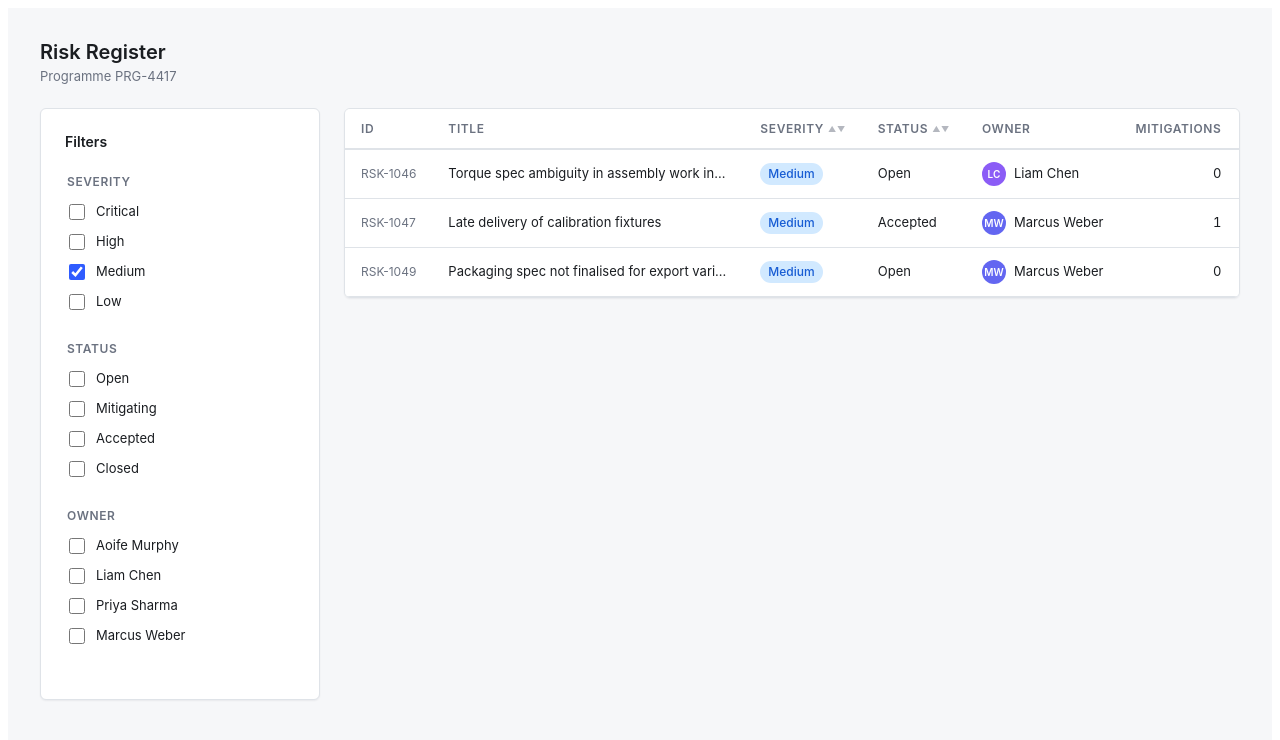
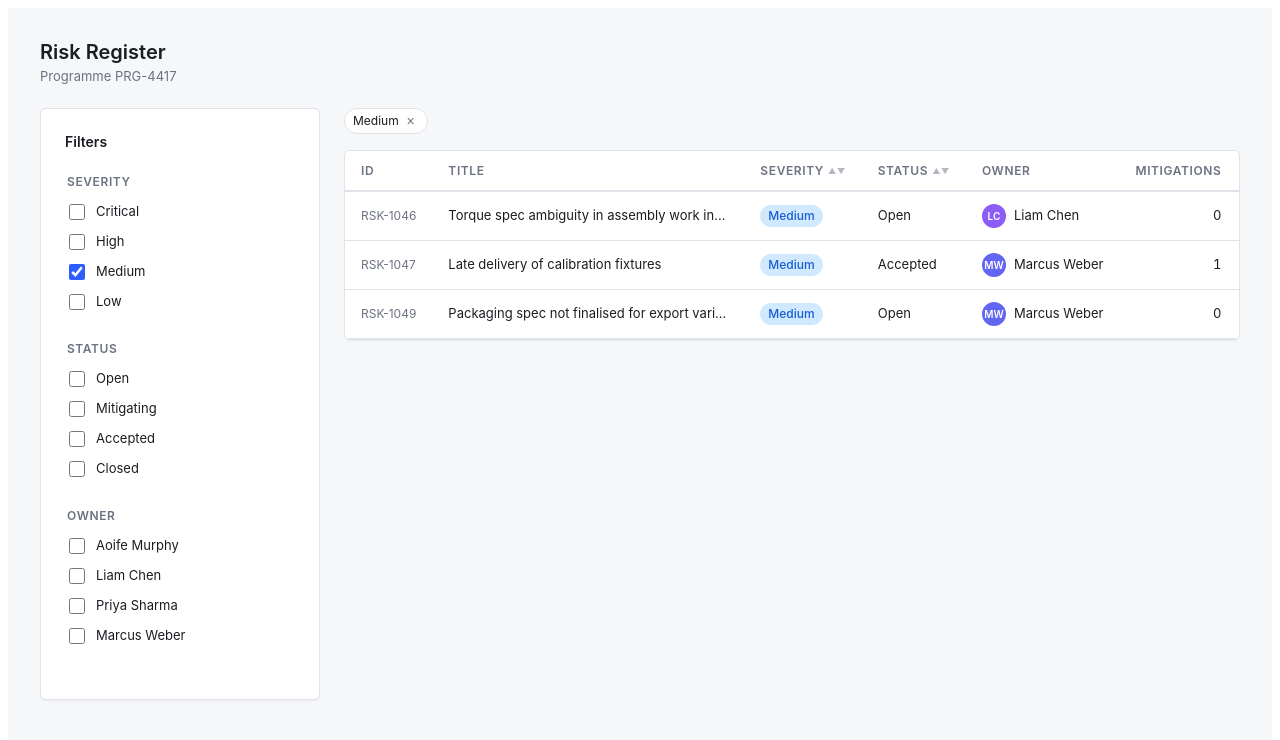
Before and after one commit to rjkant/Risk_Managment_Portal, a Vue app: page / in a window 1280 px wide. Both pictures are taken after a click on the label "Medium". Shown: the top 740 px of the page. Built offline with nearby package versions, Linux system fonts and the light colour scheme.

Commit message:
active filter chips + empty state

```diff
--- a/src/App.vue
+++ b/src/App.vue
@@ -4,14 +4,20 @@ import { useFilters } from '@/composables/useFilters'
 import { useSorting } from '@/composables/useSorting'
 import RiskTable from '@/components/table/RiskTable.vue'
 import FilterPanel from '@/components/filters/FilterPanel.vue'
+import ActiveFiltersBar from '@/components/common/ActiveFiltersBar.vue'
+import EmptyState from '@/components/common/EmptyState.vue'
 
 const { risks } = useRisks()
 const {
   filters,
+  activeFilters,
   filteredRisks,
+  hasActiveFilters,
   toggleSeverity,
   toggleStatus,
   toggleOwner,
+  removeFilter,
+  clearAll,
 } = useFilters(risks)
 const { sortColumn, sortDirection, sortedRisks, toggleSort } = useSorting(filteredRisks)
 </script>
@@ -32,11 +38,21 @@ const { sortColumn, sortDirection, sortedRisks, toggleSort } = useSorting(filter
         @toggle-owner="toggleOwner"
       />
       <main class="app__main">
+        <ActiveFiltersBar
+          :filters="activeFilters"
+          @remove="removeFilter"
+          @clear-all="clearAll"
+        />
         <RiskTable
+          v-if="sortedRisks.length > 0"
           :risks="sortedRisks"
           :sort-column="sortColumn"
           :sort-direction="sortDirection"
           @sort="toggleSort"
+        />
+        <EmptyState
+          v-else-if="hasActiveFilters"
+          @clear-filters="clearAll"
         />
       </main>
     </div>
--- /dev/null
+++ b/src/components/common/ActiveFiltersBar.vue
@@ -0,0 +1,63 @@
+<script setup lang="ts">
+import type { ActiveFilter } from '@/composables/useFilters'
+import FilterChip from './FilterChip.vue'
+
+defineProps<{
+  filters: ActiveFilter[]
+}>()
+
+const emit = defineEmits<{
+  remove: [filter: ActiveFilter]
+  clearAll: []
+}>()
+</script>
+
+<template>
+  <div v-if="filters.length > 0" class="active-filters">
+    <FilterChip
+      v-for="(filter, index) in filters"
+      :key="`${filter.type}-${filter.value}-${index}`"
+      :label="filter.label"
+      @remove="emit('remove', filter)"
+    />
+    <button
+      v-if="filters.length > 1"
+      class="active-filters__clear"
+      type="button"
+      @click="emit('clearAll')"
+    >
+      Clear all
+    </button>
+  </div>
+</template>
+
+<style scoped>
+.active-filters {
+  display: flex;
+  flex-wrap: wrap;
+  align-items: center;
+  gap: var(--space-2);
+  margin-bottom: var(--space-4);
+}
+
+.active-filters__clear {
+  padding: var(--space-1) var(--space-2);
+  background: none;
+  border: none;
+  color: var(--color-accent);
+  font-size: var(--font-size-xs);
+  font-weight: var(--font-weight-medium);
+  cursor: pointer;
+}
+
+.active-filters__clear:hover {
+  color: var(--color-accent-hover);
+  text-decoration: underline;
+}
+
+.active-filters__clear:focus-visible {
+  outline: 2px solid var(--color-accent);
+  outline-offset: 2px;
+  border-radius: var(--radius-sm);
+}
+</style>
--- /dev/null
+++ b/src/components/common/EmptyState.vue
@@ -0,0 +1,63 @@
+<script setup lang="ts">
+defineProps<{
+  message?: string
+}>()
+
+const emit = defineEmits<{
+  clearFilters: []
+}>()
+</script>
+
+<template>
+  <div class="empty-state">
+    <p class="empty-state__message">{{ message ?? 'No risks match these filters' }}</p>
+    <button
+      class="empty-state__action"
+      type="button"
+      @click="emit('clearFilters')"
+    >
+      Clear filters
+    </button>
+  </div>
+</template>
+
+<style scoped>
+.empty-state {
+  display: flex;
+  flex-direction: column;
+  align-items: center;
+  justify-content: center;
+  padding: var(--space-6);
+  text-align: center;
+  border: 1px solid var(--color-border);
+  border-radius: var(--radius-md);
+  background-color: var(--color-surface);
+}
+
+.empty-state__message {
+  font-size: var(--font-size-md);
+  color: var(--color-text-muted);
+  margin: 0 0 var(--space-4);
+}
+
+.empty-state__action {
+  padding: var(--space-2) var(--space-4);
+  background: none;
+  border: 1px solid var(--color-accent);
+  border-radius: var(--radius-sm);
+  color: var(--color-accent);
+  font-size: var(--font-size-sm);
+  font-weight: var(--font-weight-medium);
+  cursor: pointer;
+}
+
+.empty-state__action:hover {
+  background-color: var(--color-accent);
+  color: var(--color-text-inverse);
+}
+
+.empty-state__action:focus-visible {
+  outline: 2px solid var(--color-accent);
+  outline-offset: 2px;
+}
+</style>
--- /dev/null
+++ b/src/components/common/FilterChip.vue
@@ -0,0 +1,67 @@
+<script setup lang="ts">
+defineProps<{
+  label: string
+}>()
+
+const emit = defineEmits<{
+  remove: []
+}>()
+</script>
+
+<template>
+  <span class="filter-chip">
+    <span class="filter-chip__label">{{ label }}</span>
+    <button
+      class="filter-chip__remove"
+      type="button"
+      :aria-label="`Remove filter: ${label}`"
+      @click="emit('remove')"
+    >
+      &times;
+    </button>
+  </span>
+</template>
+
+<style scoped>
+.filter-chip {
+  display: inline-flex;
+  align-items: center;
+  gap: var(--space-1);
+  padding: var(--space-1) var(--space-2);
+  background-color: var(--color-surface);
+  border: 1px solid var(--color-border);
+  border-radius: var(--radius-pill);
+  font-size: var(--font-size-xs);
+  line-height: var(--line-height-tight);
+}
+
+.filter-chip__label {
+  color: var(--color-text);
+}
+
+.filter-chip__remove {
+  display: inline-flex;
+  align-items: center;
+  justify-content: center;
+  width: 16px;
+  height: 16px;
+  padding: 0;
+  border: none;
+  background: none;
+  color: var(--color-text-muted);
+  font-size: 14px;
+  line-height: 1;
+  cursor: pointer;
+  border-radius: 50%;
+}
+
+.filter-chip__remove:hover {
+  color: var(--color-text);
+  background-color: var(--color-surface-sunken);
+}
+
+.filter-chip__remove:focus-visible {
+  outline: 2px solid var(--color-accent);
+  outline-offset: 1px;
+}
+</style>
```
